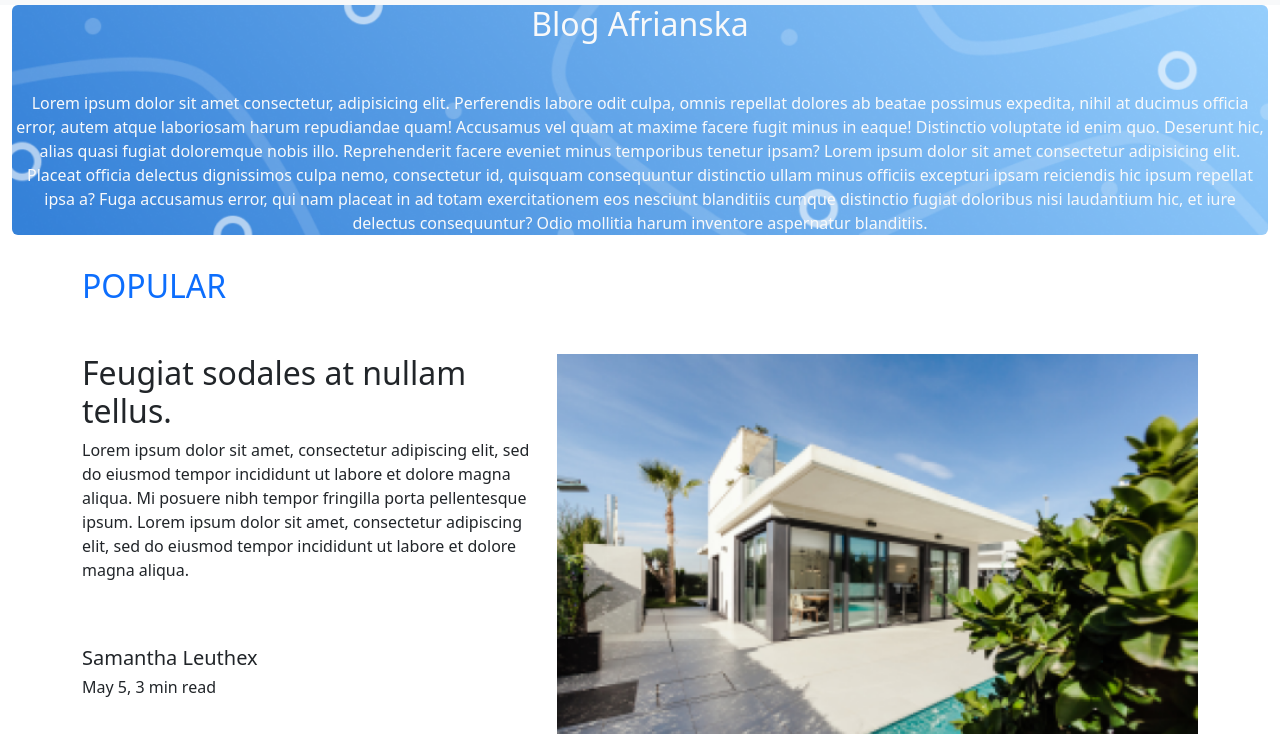
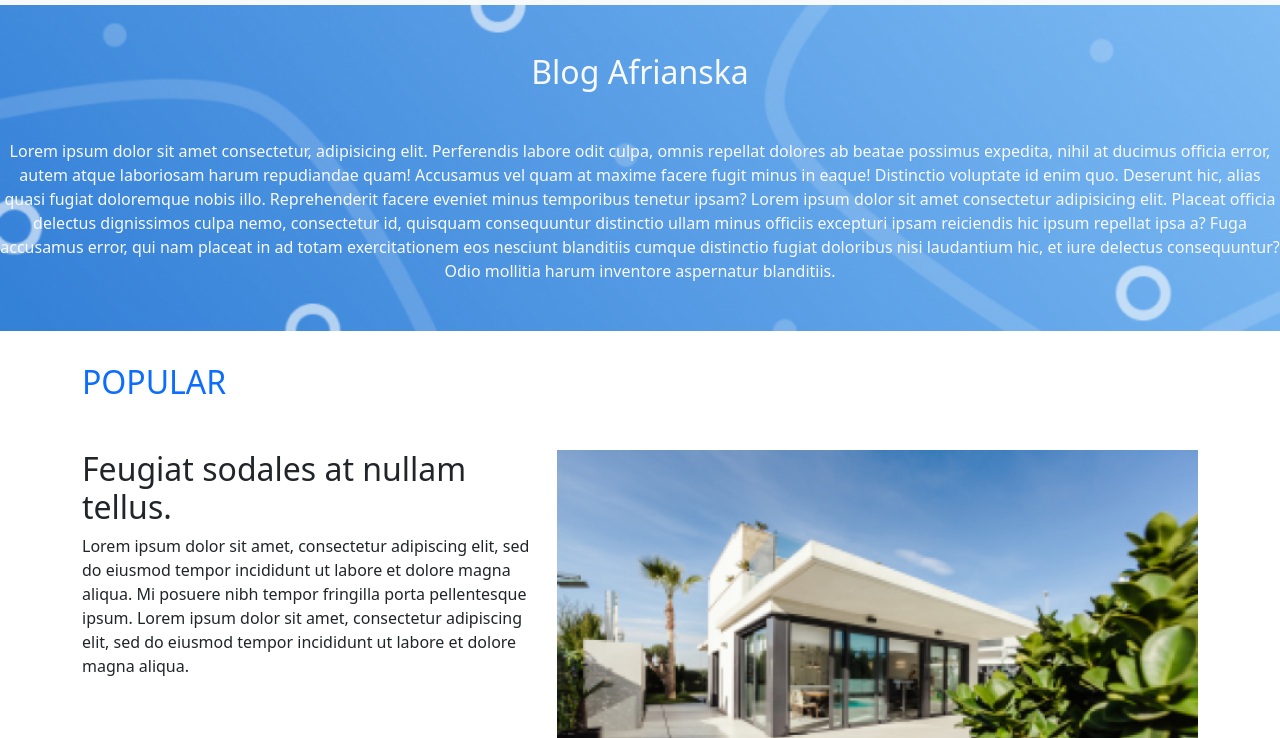
Before and after one commit to JorgeLBravo/Reto-Grupal-3, a plain HTML site: page index2.html in a window 1280 px wide. Shown: the part 62-800 px from the top of the page. Drawn offline with nearby package versions, Linux system fonts and the light colour scheme.

Commit message:
padding al header

```diff
--- a/index2.html
+++ b/index2.html
@@ -33,11 +33,11 @@
     </nav>
   </header>
 
-  <div class=" container-fluid ">
-    <div class=" text-center  text-light  rounded  "
+  <div class=" container-1 ">
+    <div class=" text-center  text-light"
       style="background-image: url('./src/unknown.png'); background-size: cover;">
-      <h1 class="mb-5 h2">Blog Afrianska</h1>
-      <p>
+      <h1 class="mb-5 h2 pt-5">Blog Afrianska</h1>
+      <p class="pb-5">
         Lorem ipsum dolor sit amet consectetur, adipisicing elit. Perferendis labore odit culpa, omnis repellat dolores
         ab beatae possimus expedita, nihil at ducimus officia error, autem atque laboriosam harum repudiandae quam!
         Accusamus vel quam at maxime facere fugit minus in eaque! Distinctio voluptate id enim quo. Deserunt hic, alias
```
